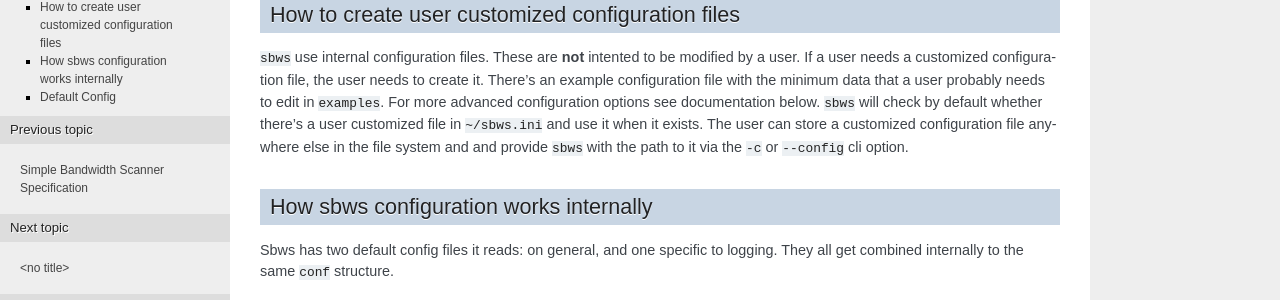
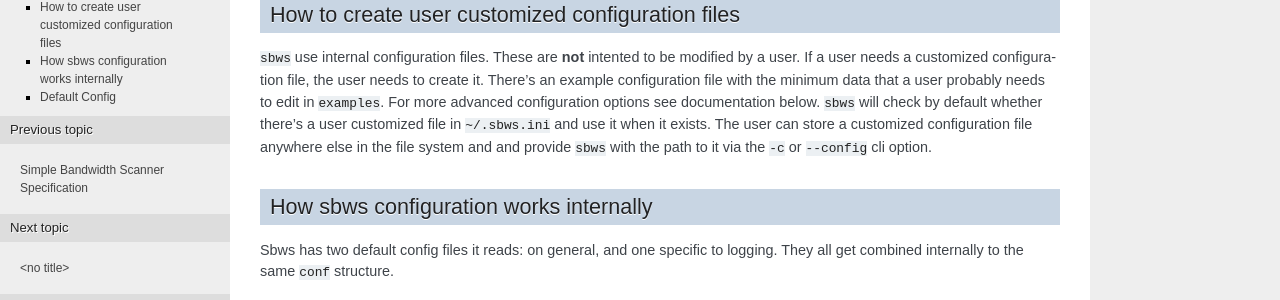
Before and after one commit to torproject/sbws, a Sphinx documentation site: the page built from docs/source/config.rst, in a window 1280 px wide. Shown: the part 128-428 px from the top of the page. Built offline with Sphinx 7.4.7, drawn with Linux system fonts in a browser that asks for light colours; pages that are not in the unit, such as notebooks, are missing from menus.

Commit message:
sbws default user conf starts by .

```diff
--- a/docs/source/config.rst
+++ b/docs/source/config.rst
@@ -10,7 +10,7 @@ There's an example configuration file with the minimum data that a user
 probably needs to edit in ``examples``. For more advanced configuration options see
 documentation below.
 ``sbws`` will check by default whether there's a user customized file in
-``~/sbws.ini`` and use it when it exists.
+``~/.sbws.ini`` and use it when it exists.
 The user can store a customized configuration file anywhere else in the file
 system and and provide ``sbws`` with the path to it via the ``-c`` or
 ``--config`` cli option.
```
